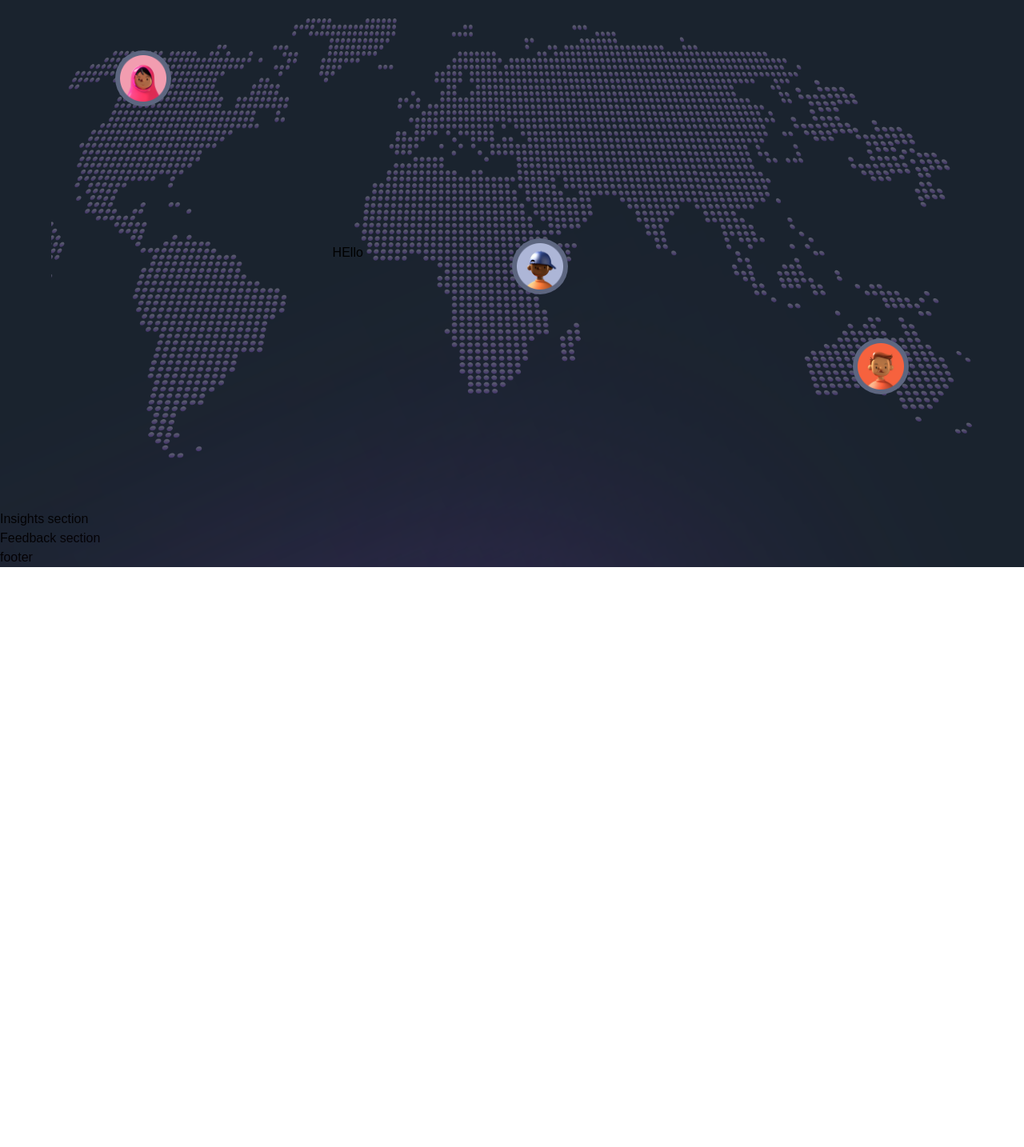
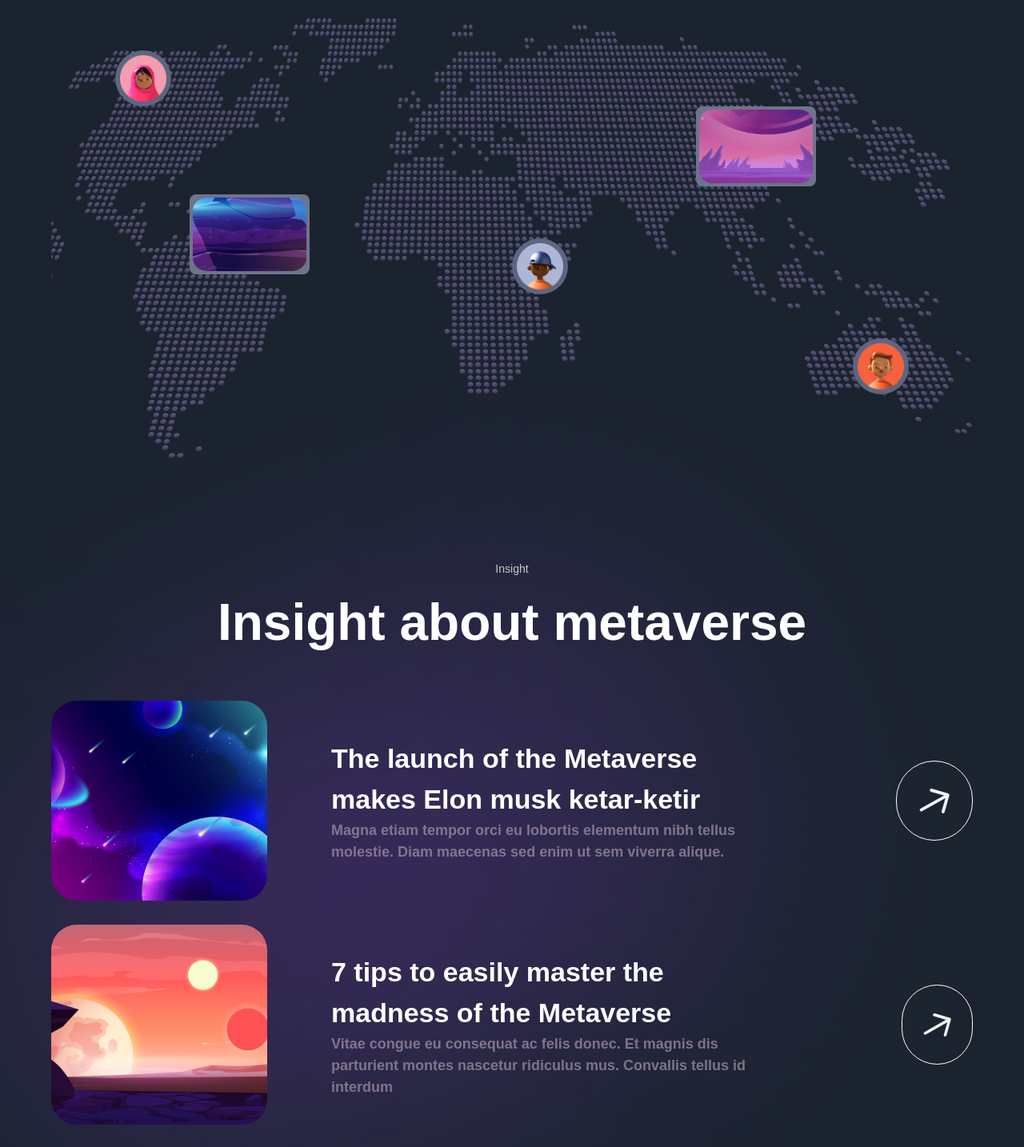
Before and after one commit to Uzairhussain98/Metaverse-Madness-LandingPage, a Next.js app: page / in a window 1280 px wide. Shown: the part 4460-5894 px from the top of the page at 80% size. Before the commit the page ends 5169 px from the top, so only its background shows below. Built offline with nearby package versions, Linux system fonts and the light colour scheme; a web font is replaced by a local one.

Commit message:
added two more sections

```diff
--- a/components/InsightCard.jsx
+++ b/components/InsightCard.jsx
@@ -1,9 +1,34 @@
-'use client';
+"use client";
 
-const InsightCard = () => (
-  <div>
-    Insight Card
-  </div>
+import { motion } from "framer-motion";
+import { fadeIn } from "../utils/motion";
+
+const InsightCard = ({ imgUrl, title, subtitle, index }) => (
+  <motion.div
+    variants={fadeIn("up", "spring", index * 0.5, 1)}
+    className="flex md:flex-row flex-col gap-4 items-center"
+  >
+    <img
+      src={imgUrl}
+      alt="planet"
+      className="md:w-[270px] w-full h-[250px] rounded-[32px] object-cover"
+    />
+    <div className="flex flex-col text-white gap-6 p-6">
+      <div className="w-[80%] ml-[40px]">
+        <h1 className="text-white font-bold text-left text-[34px]">{title}</h1>
+        <p className="text-[#ad9aadaa] font-bold text-left text-[18px]">
+          {subtitle}
+        </p>
+      </div>
+    </div>
+    <div className="lg:flex hidden items-center justify-center w-[140px] h-[100px] bg-transparent rounded-full border-white border-[1px]">
+      <img
+        src="/arrow.svg"
+        alt="arrwo"
+        className="w-[40%] h-[40%] object-contain"
+      />
+    </div>
+  </motion.div>
 );
 
 export default InsightCard;
--- a/sections/Insights.jsx
+++ b/sections/Insights.jsx
@@ -1,8 +1,34 @@
-'use client';
+"use client";
+import { motion } from "framer-motion";
+import { InsightCard, TypingText, TitleText } from "../components";
+import styles from "../styles";
+import { staggerContainer } from "../utils/motion";
+import { insights } from "../constants";
 
 const Insights = () => (
-  <section>
-    Insights section
+  <section className={`${styles.paddings} relative z-10`}>
+    <motion.div
+      variants={staggerContainer}
+      initial="hidden"
+      whileInView="show"
+      viewport={{ once: true, amount: 0.25 }}
+      className={`${styles.innerWidth} mx-auto flex flex-col `}
+    >
+      <TypingText title="Insight" textStyles="text-center" />
+      <TitleText
+        title={<>Insight about metaverse</>}
+        textStyles="text-center"
+      />
+      <div className="mt-[50px] flex flex-col gap-[30px]">
+        {insights.map((insight, index) => (
+          <InsightCard
+            key={`insight-${index}`}
+            {...insight}
+            index={index + 1}
+          />
+        ))}
+      </div>
+    </motion.div>
   </section>
 );
 
--- a/sections/World.jsx
+++ b/sections/World.jsx
@@ -38,8 +38,20 @@
         <div className="absolute top-1/2 left-[50%] w-[70px] h-[70px] p-[6px] rounded-full bg-[#5d6680]">
           <img src="/people-03.png" alt="p3" className="w-full h-full" />
         </div>
-        <div className="absolute top-1/2 left-[30%] w-[100px] h-[80px] p-[6px] rounded-full  ">
-          <p>HEllo</p>
+        <div className="absolute top-[20%] left-[70%] w-[150px] h-[100px] p-[4px] rounded-lg bg-[#6d758b] ">
+          <img
+            src="/card-1.png"
+            alt="card1"
+            className="w-full h-full max-w-[100%]"
+          />
+        </div>
+
+        <div className="absolute top-[40%] left-[15%] w-[150px] h-[100px] p-[4px] rounded-lg bg-[#6d758b] ">
+          <img
+            src="/card-2.png"
+            alt="card1"
+            className="w-full h-full max-w-[100%]"
+          />
         </div>
       </motion.div>
     </motion.div>
```
Also changed, not shown: public/card-1.png (added), public/card-2.png (added).
